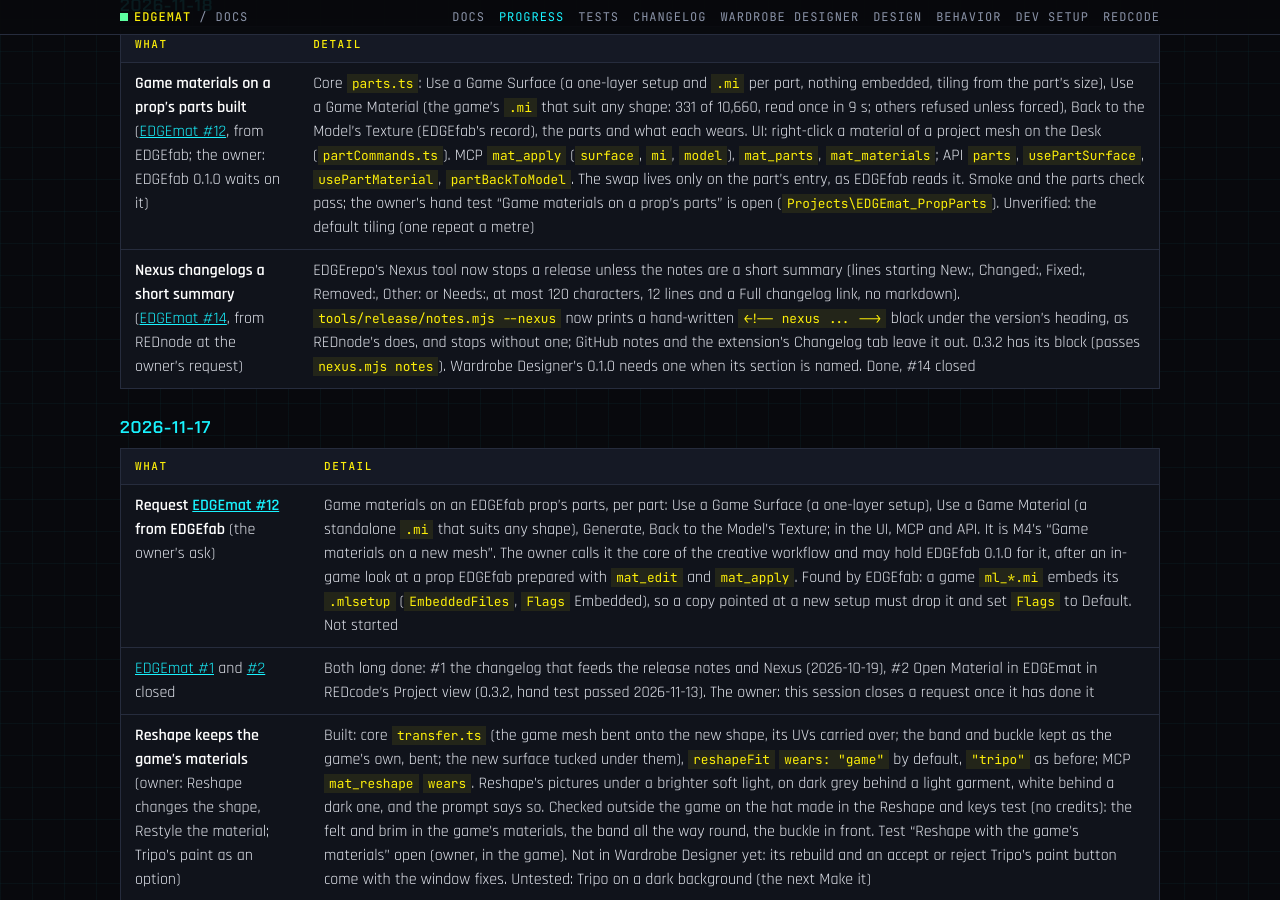
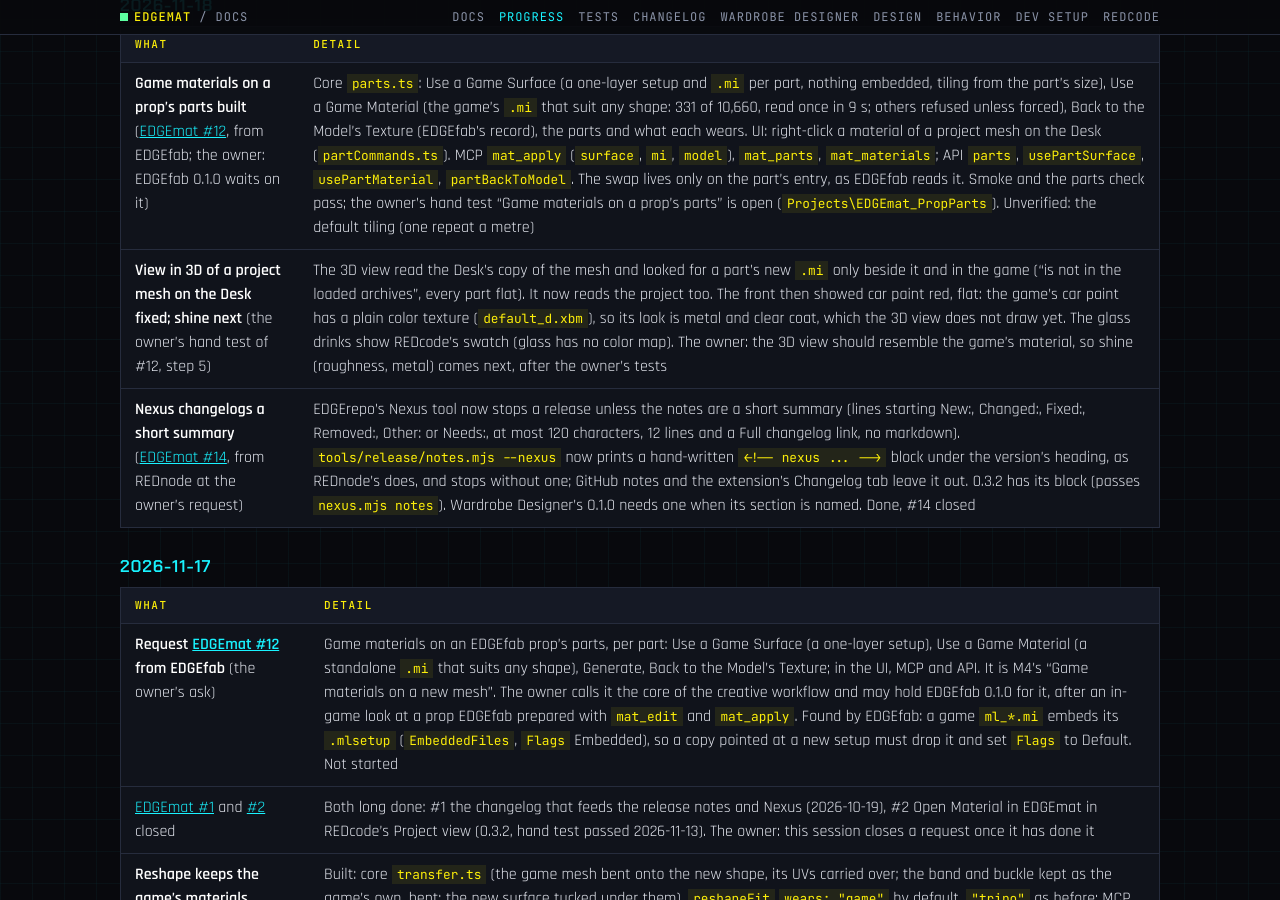
Before and after one commit to Edgemodders/EDGEmat, a Jekyll site: the page built from docs/progress.md, in a window 1280 px wide and 900 px high, scrolled down 4493 px. Built offline with Jekyll 4.4.1, drawn with Linux system fonts in a browser that asks for light colours; our own code applies the rules of GitHub Pages for plain Markdown files; some of the changed text lies outside the part shown.

Commit message:
Progress: the 3D view fix from the #12 hand test; shine next (owner: the preview resembles the game)
Co-Authored-By: Claude Opus 5.5 <noreply@anthropic.com>

```diff
--- a/docs/progress.md
+++ b/docs/progress.md
@@ -62,6 +62,7 @@ Last updated 2026-11-03.
 | What | Detail |
 |---|---|
 | **Game materials on a prop's parts built** ([EDGEmat #12](https://github.com/Edgemodders/EDGEmat/issues/12), from EDGEfab; the owner: EDGEfab 0.1.0 waits on it) | Core `parts.ts`: Use a Game Surface (a one-layer setup and `.mi` per part, nothing embedded, tiling from the part's size), Use a Game Material (the game's `.mi` that suit any shape: 331 of 10,660, read once in 9 s; others refused unless forced), Back to the Model's Texture (EDGEfab's record), the parts and what each wears. UI: right-click a material of a project mesh on the Desk (`partCommands.ts`). MCP `mat_apply` (`surface`, `mi`, `model`), `mat_parts`, `mat_materials`; API `parts`, `usePartSurface`, `usePartMaterial`, `partBackToModel`. The swap lives only on the part's entry, as EDGEfab reads it. Smoke and the parts check pass; the owner's hand test "Game materials on a prop's parts" is open (`Projects\EDGEmat_PropParts`). Unverified: the default tiling (one repeat a metre) |
+| **View in 3D of a project mesh on the Desk fixed; shine next** (the owner's hand test of #12, step 5) | The 3D view read the Desk's copy of the mesh and looked for a part's new `.mi` only beside it and in the game ("is not in the loaded archives", every part flat). It now reads the project too. The front then showed car paint red, flat: the game's car paint has a plain color texture (`default_d.xbm`), so its look is metal and clear coat, which the 3D view does not draw yet. The glass drinks show REDcode's swatch (glass has no color map). The owner: the 3D view should resemble the game's material, so shine (roughness, metal) comes next, after the owner's tests |
 | **Nexus changelogs a short summary** ([EDGEmat #14](https://github.com/Edgemodders/EDGEmat/issues/14), from REDnode at the owner's request) | EDGErepo's Nexus tool now stops a release unless the notes are a short summary (lines starting New:, Changed:, Fixed:, Removed:, Other: or Needs:, at most 120 characters, 12 lines and a Full changelog link, no markdown). `tools/release/notes.mjs --nexus` now prints a hand-written `<!-- nexus ... -->` block under the version's heading, as REDnode's does, and stops without one; GitHub notes and the extension's Changelog tab leave it out. 0.3.2 has its block (passes `nexus.mjs notes`). Wardrobe Designer's 0.1.0 needs one when its section is named. Done, #14 closed |
 
 ### 2026-11-17
@@ -372,6 +373,7 @@ Last updated 2026-11-03.
 
 | Decision | Why | Date |
 |---|---|---|
+| EDGEmat's 3D view resembles the game's material as closely as it can: shine (roughness, metal) next, after the color bake. Car paint's color is flat in the game too; its look is its gloss | The owner: a modder browsing materials should see what they are choosing without a trip into the game for each one | 2026-11-18 |
 | EDGEmat names REDnode's Console, not Cyber Engine Tweaks, for giving V an item: `addItem("Items....")` | The owner: EDGE no longer supports CET; REDnode's Console adds items by TweakDB id (REDnode 0.42.1) | 2026-11-13 |
 | EDGEmat keeps its keys in VS Code's secret storage and asks for them itself; the EDGE tools' shared key store is shelved (owner, for every EDGE VS Code extension) | The Marketplace refused EDGEhack 0.1.0 with the store's PowerShell decryption inside; EDGEdeck and EDGEwave, without it, passed | 2026-11-11 |
 | EDGEmat's Library view is **Game Materials**; **Library** means only the shared EDGE Library | Two things called Library would clash once a modder has both. Not two sections in one view: a read-only list from the game and a modder's store are different things, and the title bar's Search and Rebuild fit only one. Not plain "Materials": a modder would look there for what they generated | 2026-11-06 |
```
